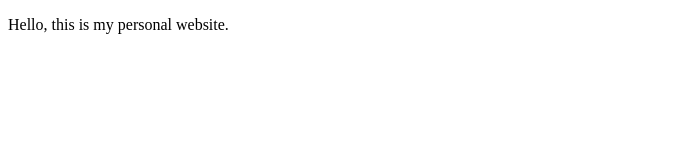
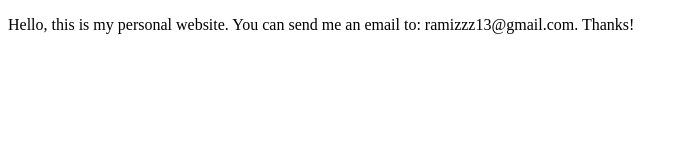
Before and after one commit to ramizzz13/proyectoDemoCursoPrework, a plain HTML site: page index.html in a window 1280 px wide. Shown: the whole page, without its empty margins (0-687 px from the left). Drawn offline with Linux system fonts and the light colour scheme.

Commit message:
Email added

```diff
--- a/index.html
+++ b/index.html
@@ -8,7 +8,7 @@
 </head>
 <body>
     <p>
-        Hello, this is my personal website.
+        Hello, this is my personal website. You can send me an email to: ramizzz13@gmail.com. Thanks!
     </p>
 </body>
 </html>
```
